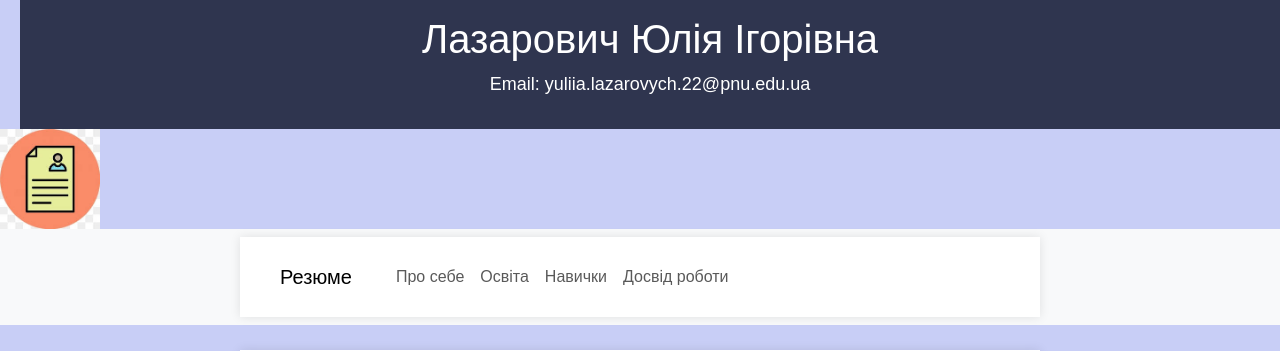
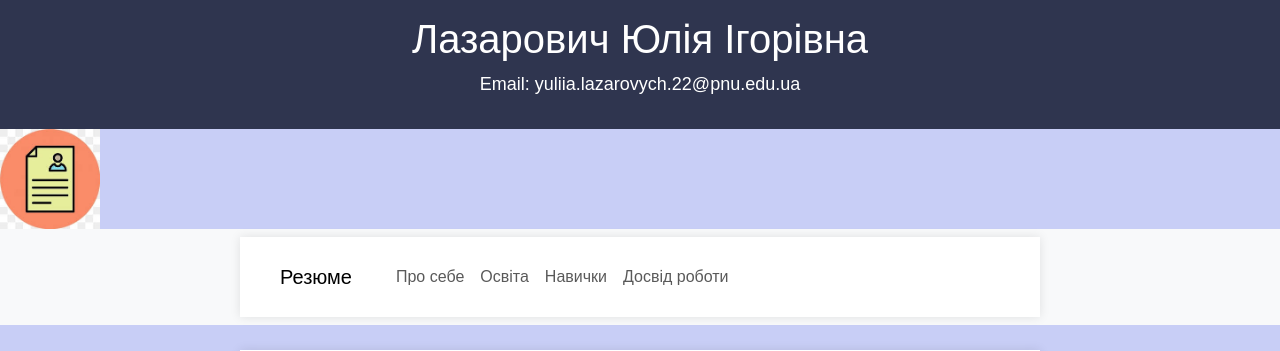
Before and after one commit to jullazarovych/flask-app-lab, a Flask app: page /resume in a window 1280 px wide. Shown: the top 351 px of the page. Run offline with Flask 3, Linux system fonts and the light colour scheme.

Commit message:
update style

```diff
--- a/static/css/styles.css
+++ b/static/css/styles.css
@@ -9,7 +9,6 @@ header{
     color: white;
     text-align: center;
     padding: 15px ;
-    margin-left: 20px;
 }
 img{
     height: 100px;
```
